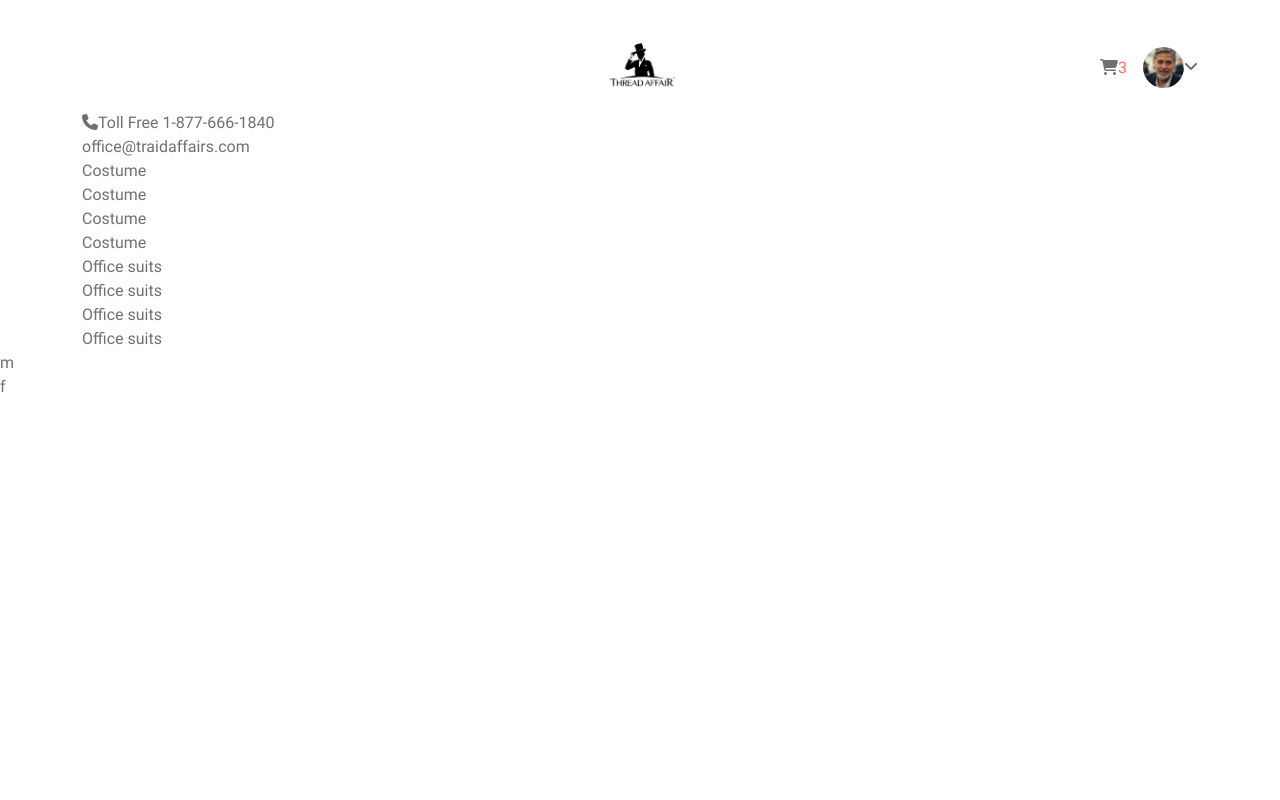
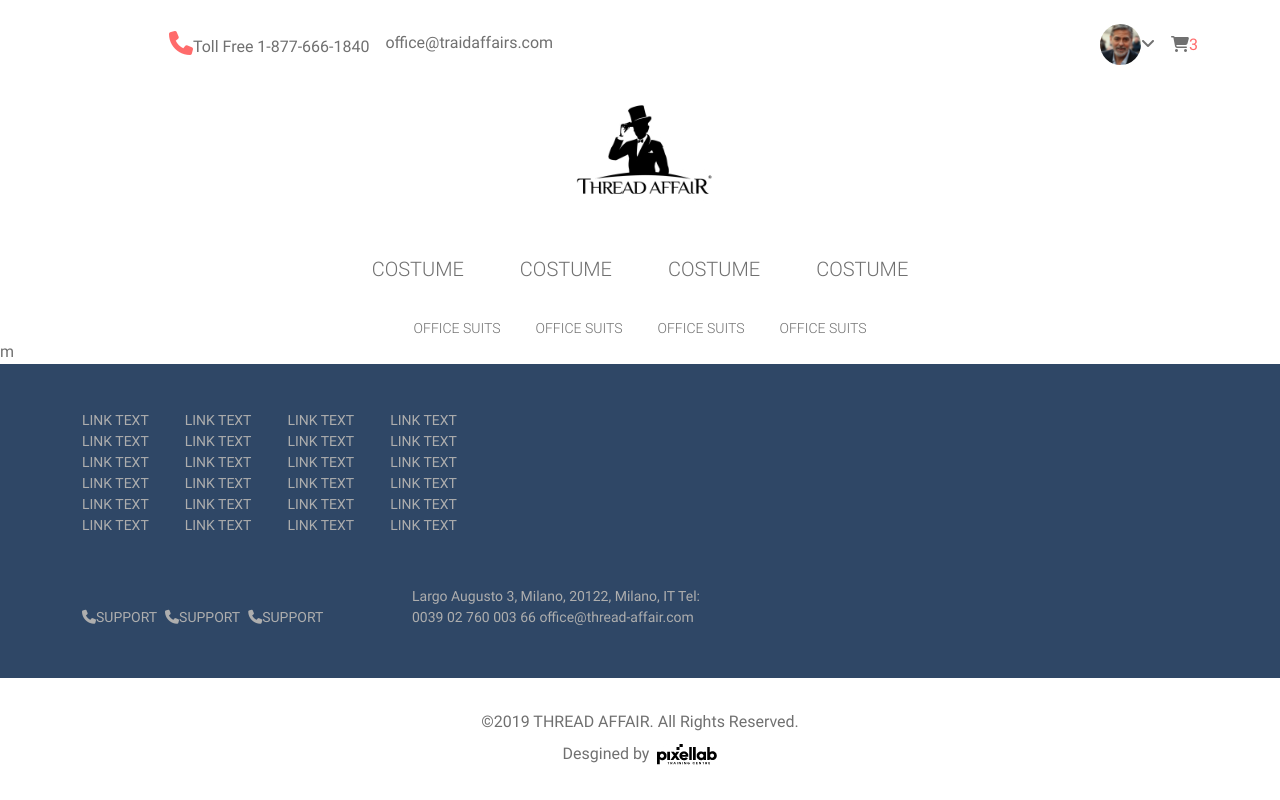
Before and after one commit to SorinPapa/thread-affair, a Next.js app: page / in a window 1280 px wide. Built offline with nearby package versions, Linux system fonts and the light colour scheme.

Commit message:
th aff header + footer

```diff
--- a/components/footer.jsx
+++ b/components/footer.jsx
@@ -1,3 +1,208 @@
 export default function Footer() {
-  return <footer>f</footer>;
+  return (
+    <footer className="footer">
+      <section className="footer-primary">
+        <div className="footer-primary-inner container">
+          <section className="footer-nav">
+            <ul>
+              <li>
+                <a href="" title="Link">
+                  Link text
+                </a>
+              </li>
+
+              <li>
+                <a href="" title="Link">
+                  Link text
+                </a>
+              </li>
+
+              <li>
+                <a href="" title="Link">
+                  Link text
+                </a>
+              </li>
+
+              <li>
+                <a href="" title="Link">
+                  Link text
+                </a>
+              </li>
+
+              <li>
+                <a href="" title="Link">
+                  Link text
+                </a>
+              </li>
+
+              <li>
+                <a href="" title="Link">
+                  Link text
+                </a>
+              </li>
+            </ul>
+
+            <ul>
+              <li>
+                <a href="" title="Link">
+                  Link text
+                </a>
+              </li>
+
+              <li>
+                <a href="" title="Link">
+                  Link text
+                </a>
+              </li>
+
+              <li>
+                <a href="" title="Link">
+                  Link text
+                </a>
+              </li>
+
+              <li>
+                <a href="" title="Link">
+                  Link text
+                </a>
+              </li>
+
+              <li>
+                <a href="" title="Link">
+                  Link text
+                </a>
+              </li>
+
+              <li>
+                <a href="" title="Link">
+                  Link text
+                </a>
+              </li>
+            </ul>
+
+            <ul>
+              <li>
+                <a href="" title="Link">
+                  Link text
+                </a>
+              </li>
+
+              <li>
+                <a href="" title="Link">
+                  Link text
+                </a>
+              </li>
+
+              <li>
+                <a href="" title="Link">
+                  Link text
+                </a>
+              </li>
+
+              <li>
+                <a href="" title="Link">
+                  Link text
+                </a>
+              </li>
+
+              <li>
+                <a href="" title="Link">
+                  Link text
+                </a>
+              </li>
+
+              <li>
+                <a href="" title="Link">
+                  Link text
+                </a>
+              </li>
+            </ul>
+
+            <ul>
+              <li>
+                <a href="" title="Link">
+                  Link text
+                </a>
+              </li>
+
+              <li>
+                <a href="" title="Link">
+                  Link text
+                </a>
+              </li>
+
+              <li>
+                <a href="" title="Link">
+                  Link text
+                </a>
+              </li>
+
+              <li>
+                <a href="" title="Link">
+                  Link text
+                </a>
+              </li>
+
+              <li>
+                <a href="" title="Link">
+                  Link text
+                </a>
+              </li>
+
+              <li>
+                <a href="" title="Link">
+                  Link text
+                </a>
+              </li>
+            </ul>
+          </section>
+
+          <section className="footer-support">
+            <ul>
+              <li>
+                <a href="" title="Support" className="text-uppercase">
+                  <i className="fa-solid fa-phone"></i>
+                  Support
+                </a>
+              </li>
+
+              <li>
+                <a href="" title="Support" className="text-uppercase">
+                  <i className="fa-solid fa-phone"></i>
+                  Support
+                </a>
+              </li>
+
+              <li>
+                <a href="" title="Support" className="text-uppercase">
+                  <i className="fa-solid fa-phone"></i>
+                  Support
+                </a>
+              </li>
+            </ul>
+          </section>
+
+          <section className="footer-contact">
+            <p>
+              Largo Augusto 3, Milano, 20122, Milano, IT Tel: 0039 02 760 003 66
+              office@thread-affair.com
+            </p>
+          </section>
+        </div>
+      </section>
+
+      <section className="footer-secondary text-center">
+        <p className="mb-2">©2019 THREAD AFFAIR. All Rights Reserved.</p>
+
+        <p className="d-flex align-items-center justify-content-center">
+          Desgined by
+          <img
+            src="/images/pixellab_logo.jpg"
+            alt="Pixellab"
+            className="ms-2"
+          ></img>
+        </p>
+      </section>
+    </footer>
+  );
 }
--- a/components/header.jsx
+++ b/components/header.jsx
@@ -59,7 +59,7 @@ export default function Header() {
         </div>
       </section>
 
-      <section className="header-primary">
+      <section className="header-primary d-none d-lg-block">
         <nav className="nav-primary">
           <ul>
             <li>
--- a/styles/shared/_index.scss
+++ b/styles/shared/_index.scss
@@ -1,3 +1,4 @@
 // barrel file
 @import './ui/index';
 @import './header/index';
+@import './footer/index';
--- /dev/null
+++ b/styles/shared/footer/_footer-primary.scss
@@ -0,0 +1,87 @@
+.footer-primary {
+  background-color: $brand-secondary;
+  color: $gray-tertiary;
+  text-transform: uppercase;
+  font-size: 14px;
+  margin-bottom: 32px;
+  padding: 46px 50px 50px 50px;
+
+  &-inner {
+    display: grid;
+    row-gap: 50px;
+    grid-template-areas:
+      'nav'
+      'contact'
+      'support';
+
+    @include media-breakpoint-up(lg) {
+      grid-template-areas:
+        'nav nav'
+        'support contact';
+      grid-template-columns: 330px 1fr;
+    }
+  }
+
+  .footer-nav {
+    grid-area: nav;
+    display: flex;
+    flex-wrap: wrap;
+    justify-content: space-between;
+    row-gap: 50px;
+
+    ul {
+      width: 45%;
+    }
+
+    a {
+      padding: 4px 0;
+      display: inline-block;
+    }
+
+    @include media-breakpoint-up(lg) {
+      flex-wrap: nowrap;
+      justify-content: flex-start;
+      gap: 36px;
+
+      ul {
+        width: auto;
+      }
+
+      a {
+        padding: 0;
+      }
+    }
+  }
+
+  .footer-support {
+    grid-area: support;
+
+    ul {
+      display: flex;
+      justify-content: center;
+      gap: 8px;
+    }
+
+    @include media-breakpoint-up(lg) {
+      align-self: end;
+
+      ul {
+        justify-content: flex-start;
+      }
+    }
+  }
+
+  .footer-contact {
+    grid-area: contact;
+    text-transform: initial;
+
+    p {
+      margin: 0;
+    }
+
+    @include media-breakpoint-up(lg) {
+      align-self: end;
+      max-width: 300px;
+    }
+  }
+}
--- /dev/null
+++ b/styles/shared/footer/_index.scss
@@ -0,0 +1 @@
+@import './footer-primary';
--- a/styles/shared/header/_header.scss
+++ b/styles/shared/header/_header.scss
@@ -38,6 +38,10 @@
         color: $brand-primary;
       }
     }
+
+    @include media-breakpoint-up(lg) {
+      flex-direction: row;
+    }
   }
 
   &-logo {
@@ -54,5 +58,33 @@
     img {
       width: 87px;
     }
+    @include media-breakpoint-up(lg) {
+      grid-row: 2 /span 1;
+
+      img {
+        width: unset;
+      }
+    }
+  }
+
+  @include media-breakpoint-up(lg) {
+    &-connect {
+      grid-column: 1 / span 1;
+      grid-row: 1 / span 1;
+      justify-self: center;
+      align-self: center;
+    }
+
+    ul {
+      display: flex;
+      gap: 16px;
+
+      li:first-child {
+        i[class*='fa-'] {
+          font-size:24px;
+          color: $brand-primary;
+        }
+      }
+    }
   }
 }
--- a/styles/shared/header/_index.scss
+++ b/styles/shared/header/_index.scss
@@ -1 +1,3 @@
 @import './header';
+@import './nav-primary';
+@import './nav-secondary';
--- /dev/null
+++ b/styles/shared/header/_nav-primary.scss
@@ -0,0 +1,25 @@
+.nav-primary {
+  text-align: center;
+  margin-bottom: 24px;
+
+  ul {
+    display: flex;
+    justify-content: center;
+    gap: 24px;
+
+    a {
+      padding: 8px 16px;
+      border-radius: 24px;
+      text-transform: uppercase;
+      font-size: 20px;
+      font-weight: 300;
+      transition: color 0.2s linear, background-color 0.2s linear;
+      display: inline-block;
+
+      &:hover {
+        background-color: $brand-primary;
+        color: $white;
+      }
+    }
+  }
+}
--- /dev/null
+++ b/styles/shared/header/_nav-secondary.scss
@@ -0,0 +1,20 @@
+.nav-secondary {
+  text-align: center;
+
+  ul {
+    display: flex;
+    justify-content: center;
+    gap: 35px;
+
+    a {
+      text-transform: uppercase;
+      font-size: 14px;
+      font-weight: 300;
+      transition: color 0.2s linear;
+
+      &:hover {
+        color: $brand-primary;
+      }
+    }
+  }
+}
```
